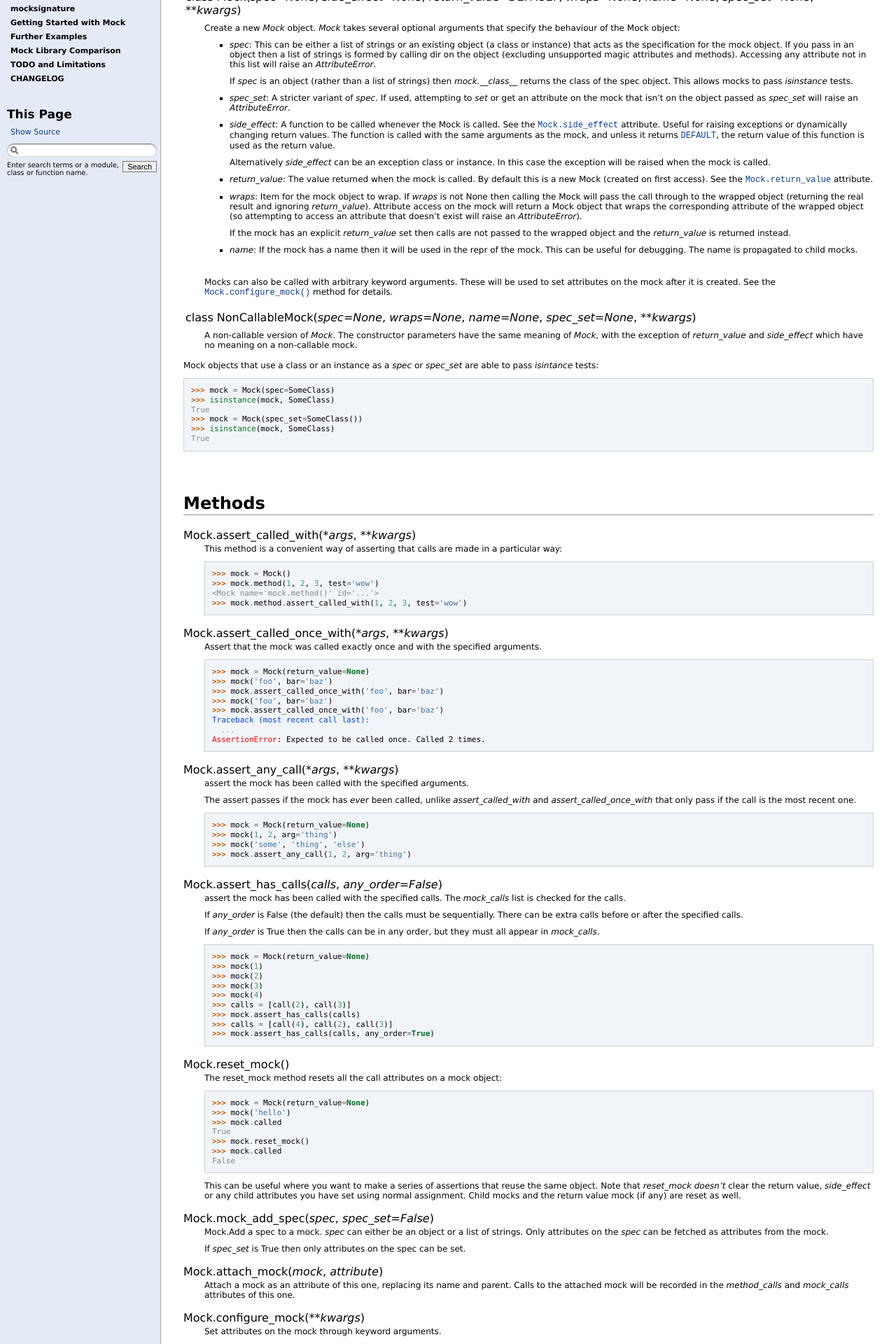
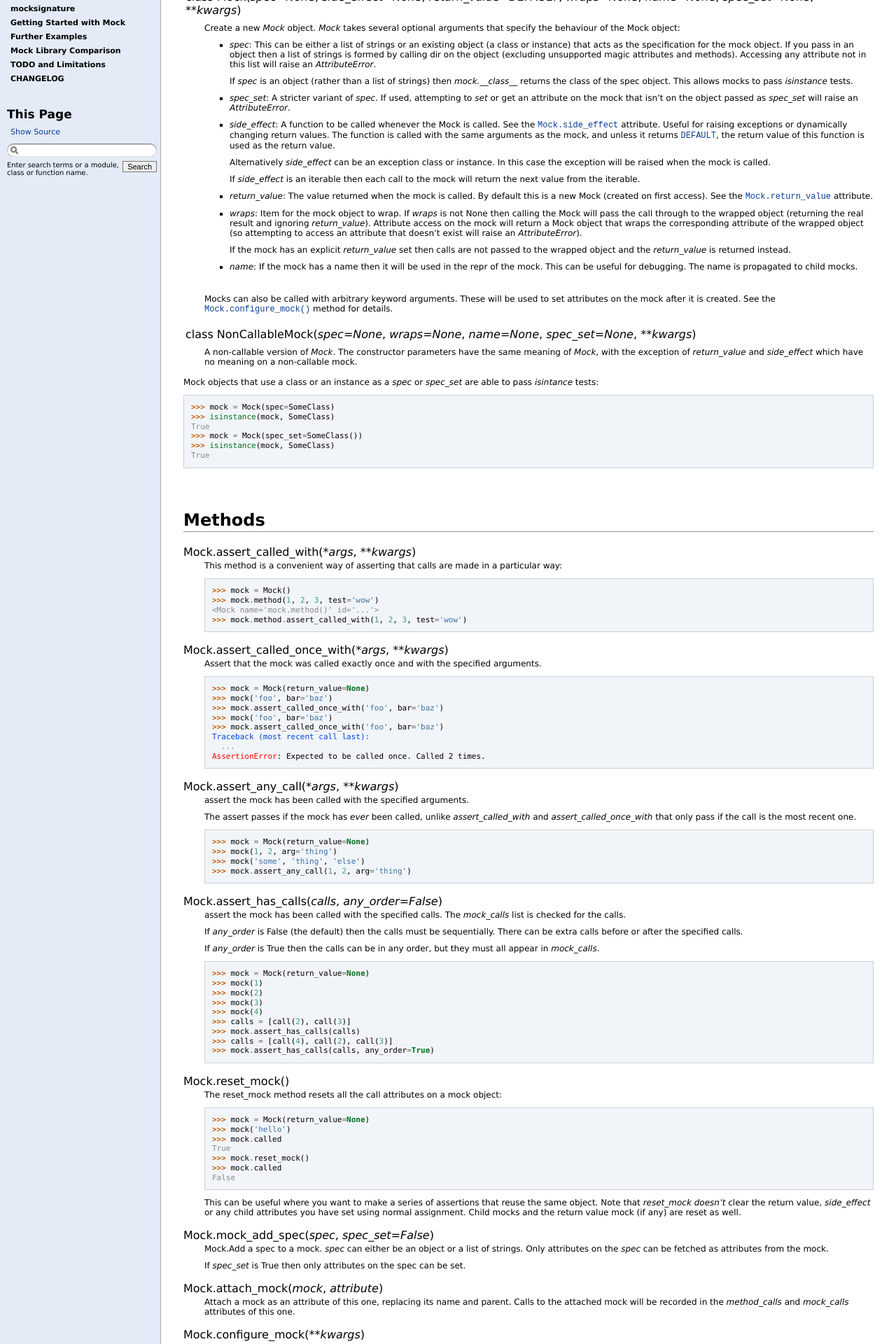
Before and after one commit to testing-cabal/mock, a Sphinx documentation site: the page built from docs/mock.txt, in a window 1280 px wide. Shown: the part 329-2249 px from the top of the page at 70% size. Built offline with Sphinx 7.4.7, drawn with Linux system fonts in a browser that asks for light colours.

Commit message:
Doc updates

```diff
--- a/docs/mock.txt
+++ b/docs/mock.txt
@@ -60,6 +60,9 @@ the `new_callable` argument to `patch`.
 
       Alternatively `side_effect` can be an exception class or instance. In
       this case the exception will be raised when the mock is called.
+
+      If `side_effect` is an iterable then each call to the mock will return
+      the next value from the iterable.
 
     * `return_value`: The value returned when the mock is called. By default
       this is a new Mock (created on first access). See the
--- a/mock.py
+++ b/mock.py
@@ -1076,6 +1076,9 @@ class Mock(CallableMixin, NonCallableMock):
 
       Alternatively `side_effect` can be an exception class or instance. In
       this case the exception will be raised when the mock is called.
+
+      If `side_effect` is an iterable then each call to the mock will return
+      the next value from the iterable.
 
     * `return_value`: The value returned when the mock is called. By default
       this is a new Mock (created on first access). See the
```
